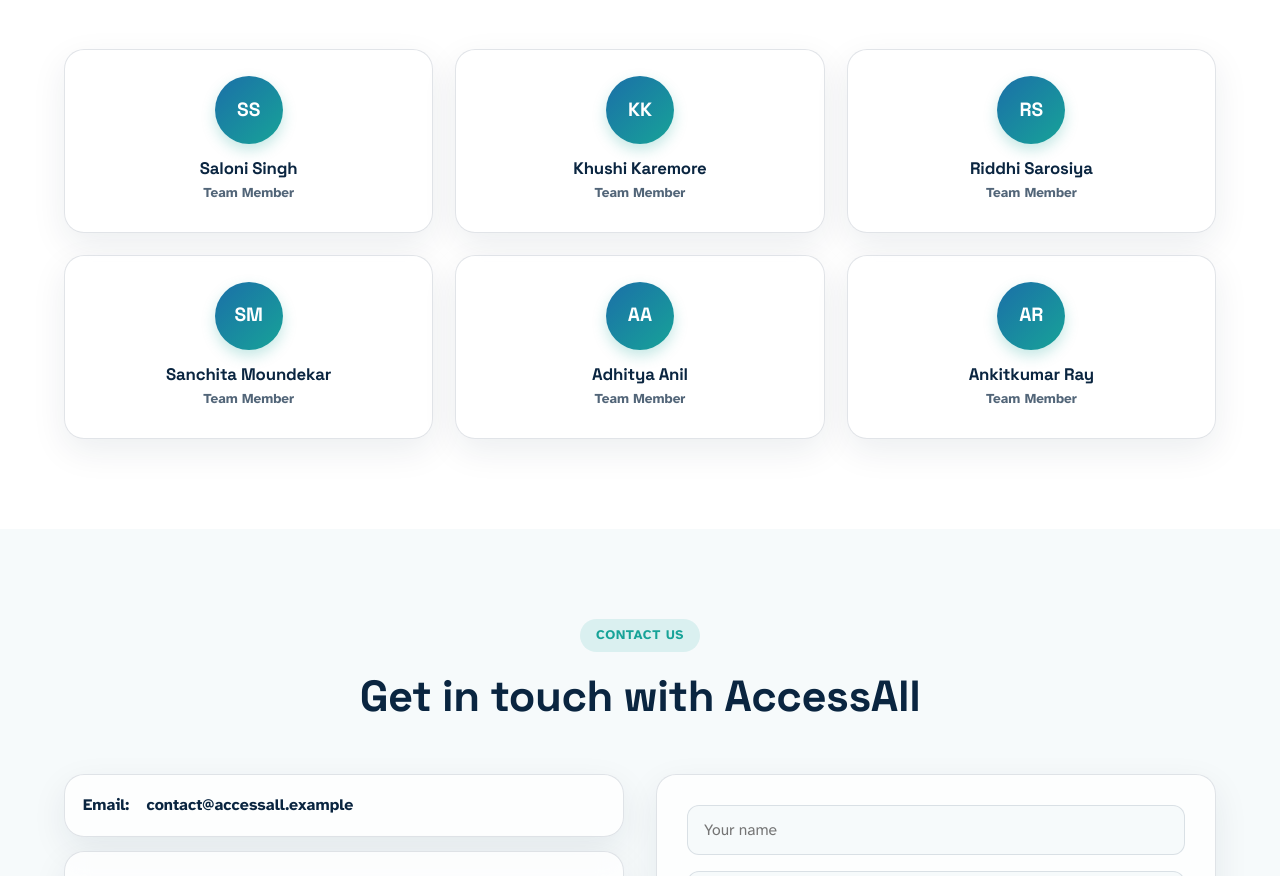
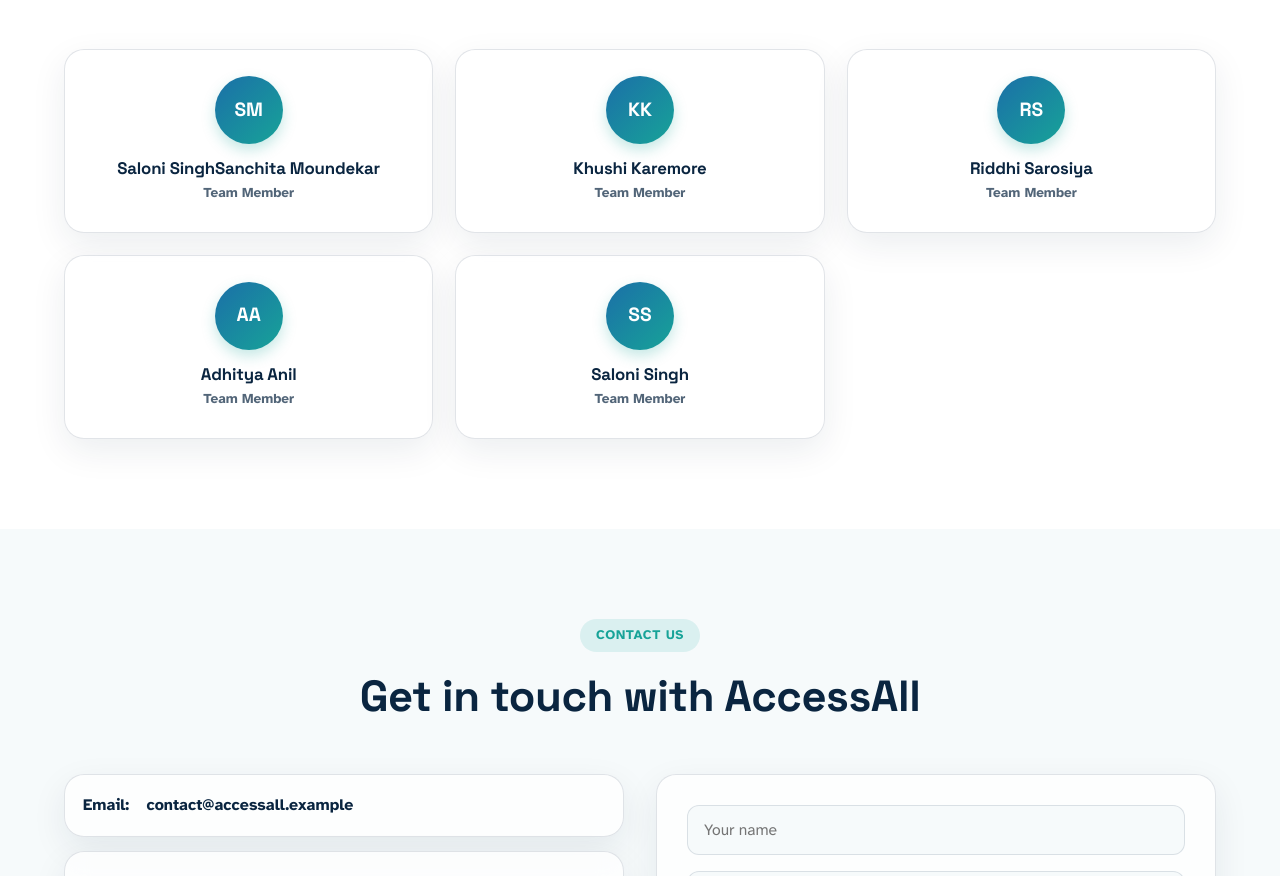
Before and after one commit to bhavingarg121-glitch/idk, a plain HTML site: page index.html in a window 1280 px wide. Shown: the part 7214-8090 px from the top of the page. Drawn offline with Linux system fonts and the light colour scheme.

Commit message:
Update index.html

```diff
--- a/index.html
+++ b/index.html
@@ -822,12 +822,13 @@
         <p>Priyadarshini College of Engineering, Nagpur</p>
       </div>
       <div class="team-grid">
-        <div class="glass team-card reveal"><div class="avatar">SS</div><h4>Saloni Singh</h4><span>Team Member</span></div>
+        <div class="glass team-card reveal"><div class="avatar">SM</div><h4>Saloni SinghSanchita Moundekar</h4><span>Team Member</span></div>
         <div class="glass team-card reveal"><div class="avatar">KK</div><h4>Khushi Karemore</h4><span>Team Member</span></div>
         <div class="glass team-card reveal"><div class="avatar">RS</div><h4>Riddhi Sarosiya</h4><span>Team Member</span></div>
-        <div class="glass team-card reveal"><div class="avatar">SM</div><h4>Sanchita Moundekar</h4><span>Team Member</span></div>
         <div class="glass team-card reveal"><div class="avatar">AA</div><h4>Adhitya Anil</h4><span>Team Member</span></div>
-        <div class="glass team-card reveal"><div class="avatar">AR</div><h4>Ankitkumar Ray</h4><span>Team Member</span></div>
+        <div class="glass team-card reveal"><div class="avatar">SS</div><h4>Saloni Singh</h4><span>Team Member</span></div>
+
+
       </div>
     </div>
   </section>
```
